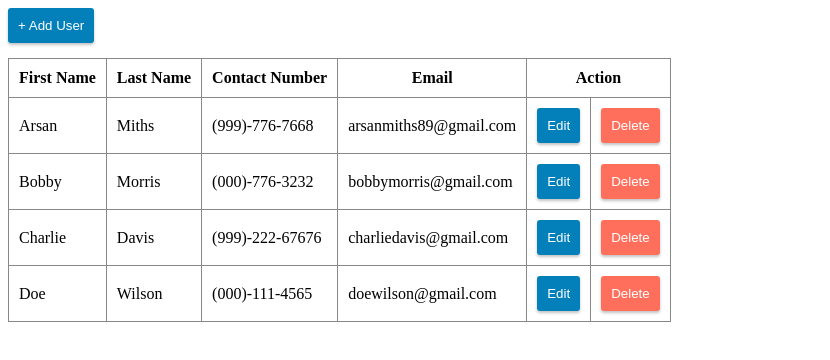
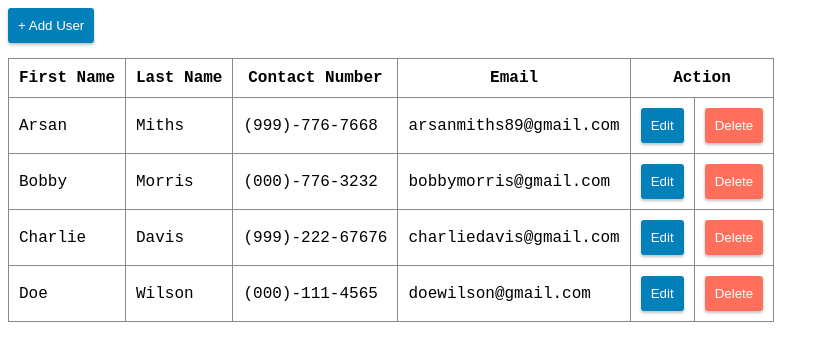
Before and after one commit to srijanair/NotepadProject, an Angular app in the folder notepad/: page / in a window 1280 px wide. Shown: the top 360 px of the page, without its empty margins (0-830 px from the left). Built offline with nearby package versions, Linux system fonts and the light colour scheme.

Commit message:
Update styles.scss

```diff
--- a/notepad/src/styles.scss
+++ b/notepad/src/styles.scss
@@ -1,5 +1,7 @@
 /* You can add global styles to this file, and also import other style files */
-
+body {
+    font-family: 'Courier New', Courier, monospace;
+}
 button {
     background: #037fb9;
     padding: 10px;
```
